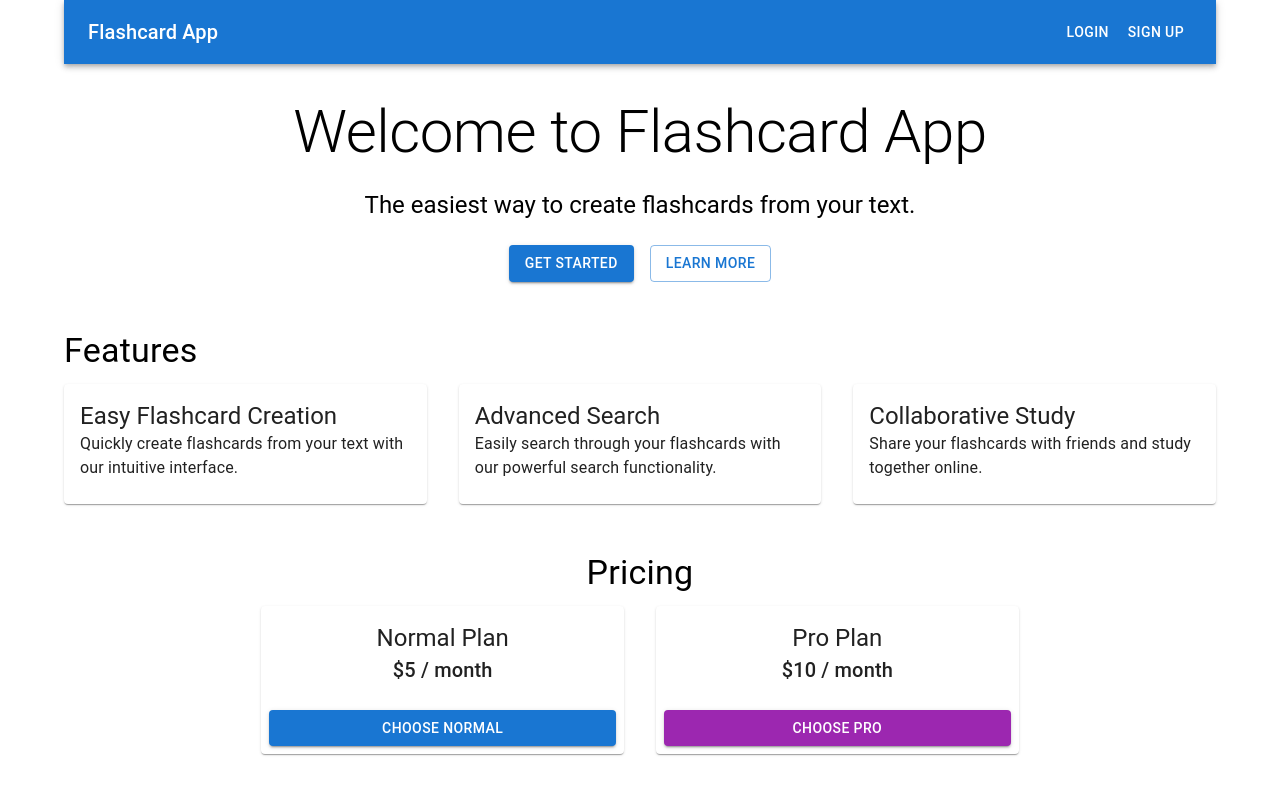
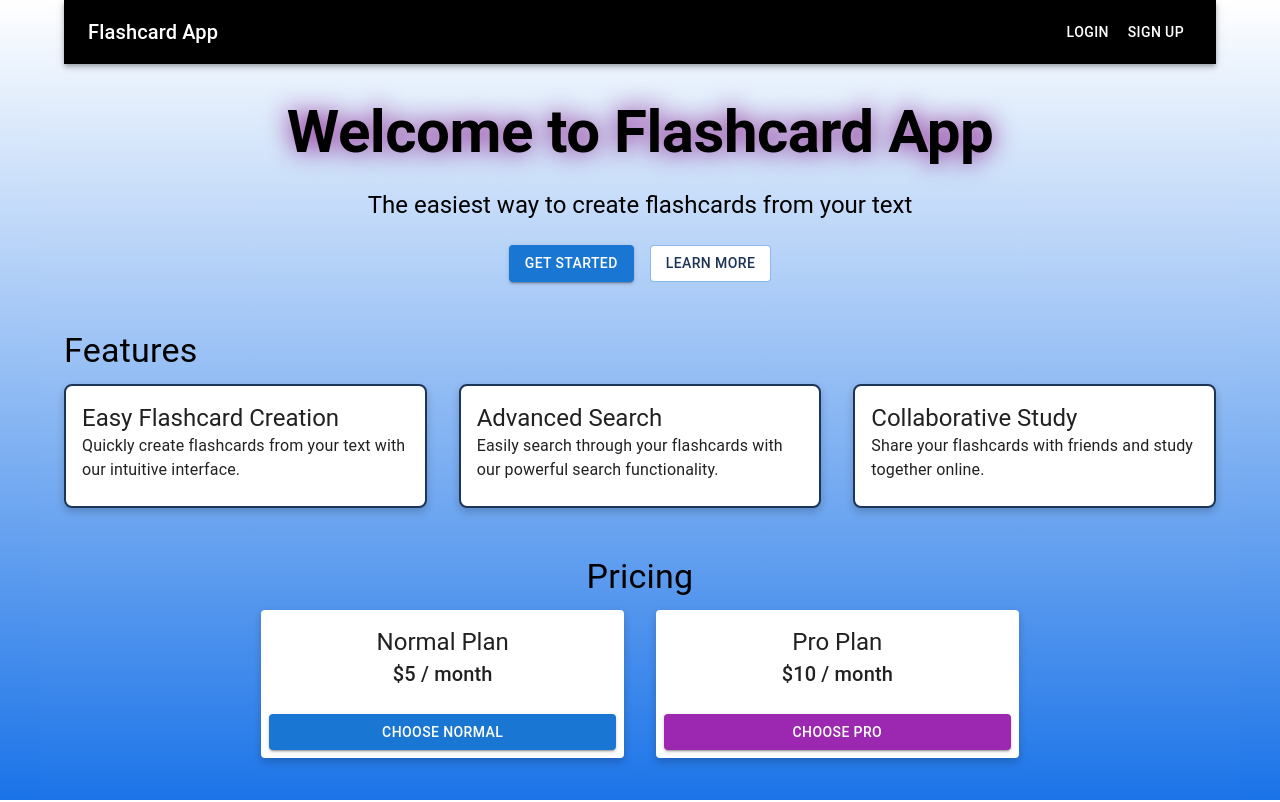
Before and after one commit to AbdurraoufE/flashcardapp, a Next.js app: page / in a window 1280 px wide. Built offline with nearby package versions, Linux system fonts and the light colour scheme; no server answers.

Commit message:
modified mainly the home page.js and a bit of the sign-up page.js

```diff
--- a/app/page.js
+++ b/app/page.js
@@ -1,3 +1,5 @@
+"use client";
+
 import Image from "next/image";
 import getStripe from "@/utils/get-stripe";
 import { SignedIn, SignedOut, UserButton } from "@clerk/nextjs";
@@ -6,12 +8,66 @@ import Head from "next/head";
 
 export default function Home() {
   return (
-    <Container maxWidth="lg">
+    <>
+      <style jsx global>{`
+        html, body, #__next {
+          height: 100%;
+          margin: 0;
+          background: linear-gradient(to bottom, white, #1a73e8); /* Full page gradient */
+          overflow-x: hidden; /* Prevents horizontal scrolling */
+        }
+        body {
+          display: flex;
+          flex-direction: column;
+        }
+        #__next {
+          flex: 1;
+          display: flex;
+          flex-direction: column;
+        }
+        .gradient-background {
+          background: linear-gradient(to bottom, white,  #1a73e8); /* Apply gradient to the box */
+        }
+        .appbar-background {
+          background-color: black; /* Set background color to black for AppBar */
+        }
+        .title {
+          font-weight: bold;
+          color: #000000;
+          text-shadow: 0 0 25px rgba(128, 0, 128, 0.9); /* Purple glow effect */
+        }
+        .info-card {
+          box-shadow: 0 4px 8px rgba(0, 0, 0, 0.2); /* Shadow for depth */
+          transition: transform 0.3s ease, box-shadow 0.3s ease; /* Smooth transition */
+          border: 2px solid #1d3557; /* Border to make the card pop */
+          border-radius: 8px;
+        }
+        .info-card:hover {
+          transform: scale(1.05); /* Grow effect on hover */
+          box-shadow: 0 8px 16px rgba(0, 0, 0, 0.3); /* Enhanced shadow on hover */
+        }
+        .pricing-card {
+          transition: transform 0.3s ease, box-shadow 0.3s ease;
+          box-shadow: 0 4px 8px rgba(0, 0, 0, 0.2);
+        }
+        .pricing-card:hover {
+          transform: scale(1.05);
+          box-shadow: 0 8px 16px rgba(0, 0, 0, 0.3);
+        }
+      `}</style>
+    <Box
+      sx={{
+        minHeight: '100vh', // Ensures the Box covers the full viewport height
+        display: 'flex',
+        flexDirection: 'column',
+      }}
+    >
+    <Container maxWidth="lg" className="gradient-background" sx={{ flexGrow: 1 }}>
       <Head>
         <title>Flashcard App</title>
         <meta name="description" content="Create flashcards"/>
       </Head>
-      <AppBar position="static">
+      <AppBar position="static" className="appbar-background">
         <Toolbar>
           <Typography variant="h6" style={{ flexGrow: 1 }}>Flashcard App</Typography>
           <SignedOut>
@@ -25,16 +81,36 @@ export default function Home() {
       </AppBar>
 
       <Box sx={{ textAlign: 'center', my: 4 }}>
-        <Typography variant="h2" component="h1" gutterBottom>
+        <Typography variant="h2" component="h1" gutterBottom className="title">
           Welcome to Flashcard App
         </Typography>
         <Typography variant="h5" component="h2" gutterBottom>
-          The easiest way to create flashcards from your text.
+          The easiest way to create flashcards from your text
         </Typography>
-        <Button variant="contained" color="primary" sx={{ mt: 2, mr: 2 }} href="/generate">
+        <Button
+         variant="contained"
+         color="primary"
+         sx={{
+          mt: 2, mr: 2,
+          '&:hover': {
+            backgroundColor: '#004080', // Darker shade of blue for hover
+            transform: 'scale(1.05)', // Grow effect
+            }
+          }} href="/generate">
           Get Started
         </Button>
-        <Button variant="outlined" color="primary" sx={{ mt: 2 }}>
+        <Button
+         variant="outlined"
+         color="primary"
+         sx={{
+          mt: 2, bgcolor: 'white', color: '#1d3557',
+          '&:hover': {
+            backgroundColor: '#f1f1f1', // Light gray background for hover
+            borderColor: '#004080', // Darker border color for hover
+            color: '#004080', // Darker text color for hover
+            transform: 'scale(1.05)', // Grow effect
+            }
+          }}>
           Learn More
         </Button>
       </Box>
@@ -44,7 +120,7 @@ export default function Home() {
         <Typography variant="h4" component="h2" gutterBottom>Features</Typography>
         <Grid container spacing={4}>
           <Grid item xs={12} sm={6} md={4}>
-            <Card>
+            <Card className="info-card">
               <CardContent>
                 <Typography variant="h5" component="h3">
                   Easy Flashcard Creation
@@ -56,7 +132,7 @@ export default function Home() {
             </Card>
           </Grid>
           <Grid item xs={12} sm={6} md={4}>
-            <Card>
+            <Card className="info-card">
               <CardContent>
                 <Typography variant="h5" component="h3">
                   Advanced Search
@@ -68,7 +144,7 @@ export default function Home() {
             </Card>
           </Grid>
           <Grid item xs={12} sm={6} md={4}>
-            <Card>
+            <Card className="info-card">
               <CardContent>
                 <Typography variant="h5" component="h3">
                   Collaborative Study
@@ -87,26 +163,46 @@ export default function Home() {
         <Typography variant="h4" component="h2" gutterBottom>Pricing</Typography>
         <Grid container spacing={4} justifyContent="center">
           <Grid item xs={12} sm={6} md={4}>
-            <Card>
+            <Card className="pricing-card">
               <CardContent>
                 <Typography variant="h5" component="h2">Normal Plan</Typography>
                 <Typography variant="h6" component="p">$5 / month</Typography>
               </CardContent>
               <CardActions>
-                <Button variant="contained" color="primary" fullWidth>
+                <Button
+                  variant="contained"
+                  color="primary"
+                  fullWidth
+                  sx={{
+                    '&:hover': {
+                      backgroundColor: '#004080', // Darker shade of blue for hover
+                      transform: 'scale(1.05)', // Grow effect
+                    }
+                  }}
+                >
                   Choose Normal
                 </Button>
               </CardActions>
             </Card>
           </Grid>
           <Grid item xs={12} sm={6} md={4}>
-            <Card>
+            <Card className="pricing-card">
               <CardContent>
                 <Typography variant="h5" component="h2">Pro Plan</Typography>
                 <Typography variant="h6" component="p">$10 / month</Typography>
               </CardContent>
               <CardActions>
-                <Button variant="contained" color="secondary" fullWidth>
+                <Button
+                  variant="contained"
+                  color="secondary"
+                  fullWidth
+                  sx={{
+                    '&:hover': {
+                      backgroundColor: '#003d6a', // Darker shade for hover
+                      transform: 'scale(1.05)', // Grow effect
+                    }
+                  }}
+                >
                   Choose Pro
                 </Button>
               </CardActions>
@@ -114,7 +210,8 @@ export default function Home() {
           </Grid>
         </Grid>
       </Box>
-
     </Container>
+  </Box>
+  </>
   );
 }
```
Also changed, not shown: app/sign-up/[[...sign-up]]/page.js (+28 -4 lines), app/result/page.js (deleted).
